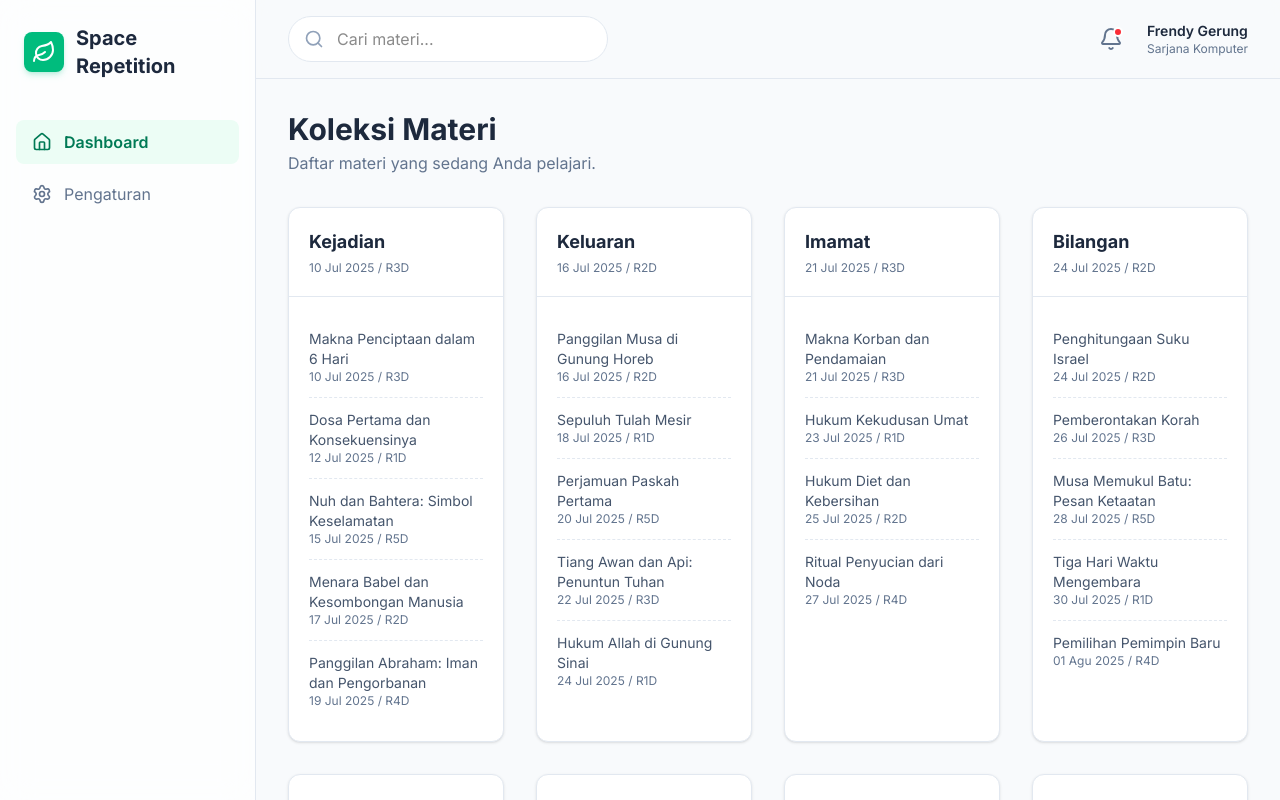
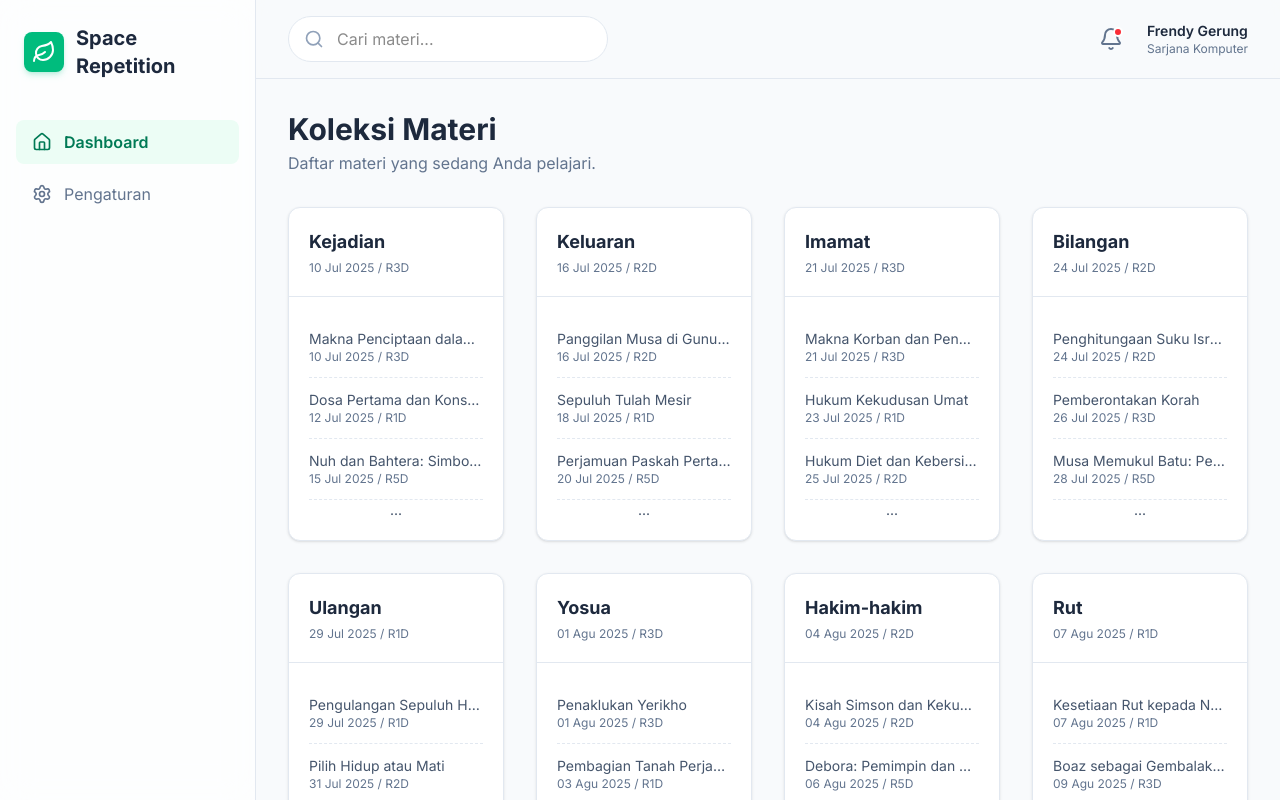
Before and after one commit to Greenson22/repetition-space, a Next.js app: page / in a window 1280 px wide. Built offline with nearby package versions, Linux system fonts and the light colour scheme.

Commit message:
refactor(card): membuat agar setiap judul materi dan pembahasan, jika terlalu panjang akan menjadi titik-titik

```diff
--- a/src/components/fragments/Card/CardBody.tsx
+++ b/src/components/fragments/Card/CardBody.tsx
@@ -8,12 +8,14 @@ type CardBodyProps = {
 };
 
 const CardBody = ({ discussions }: CardBodyProps) => {
+  const visibleDiscussions = discussions.slice(0, 3);
   return (
     <div className="p-5 flex flex-col flex-grow">
       <div className="flex-grow text-sm text-slate-600 divide-y divide-dashed divide-slate-200">
-        {discussions.map((discussion) => (
-          <CardDiscussionItem key={discussion.id} discussion={discussion} />
+        {visibleDiscussions.map((discussion) => (
+          <CardDiscussionItem key={discussion.id} discussion={discussion}/>
         ))}
+        {discussions.length > 3 && <div className="text-center">...</div>}
       </div>
     </div>
   );
--- a/src/components/fragments/Card/CardDiscussionItem.tsx
+++ b/src/components/fragments/Card/CardDiscussionItem.tsx
@@ -8,9 +8,9 @@ type CardDiscussionItemProps = {
 
 const CardDiscussionItem = ({ discussion }: CardDiscussionItemProps) => {
   return (
-    <div className="justify-between items-center py-3">
-      <span>{discussion.text}</span>
-      <span className="text-xs text-slate-500 whitespace-nowrap block">{discussion.repetitionInfo}</span>
+    <div className="py-3">
+      <p className="truncate">{discussion.text}</p>
+      <p className="text-xs text-slate-500">{discussion.repetitionInfo}</p>
     </div>
   );
 };
--- a/src/components/fragments/Card/CardHeader.tsx
+++ b/src/components/fragments/Card/CardHeader.tsx
@@ -9,7 +9,7 @@ const CardHeader = ({ name, repetitionInfo }: CardHeaderProps) => {
   return (
     <div className="p-5">
       <div>
-        <h4 className="text-lg font-bold text-slate-800">{name}</h4>
+        <h4 className="text-lg font-bold text-slate-800 truncate">{name}</h4>
         {repetitionInfo && (
           <span className="text-xs text-slate-500 mt-1 block">
             {repetitionInfo}
```
